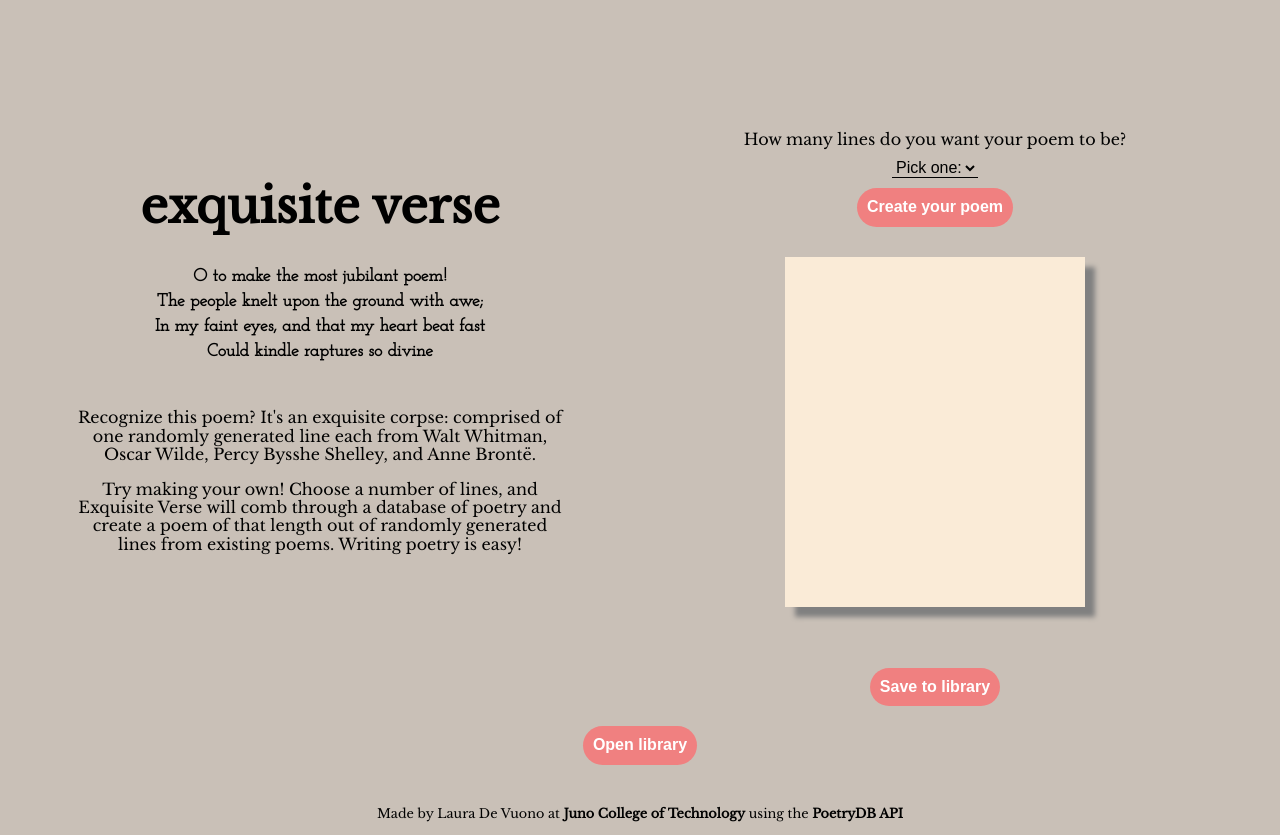
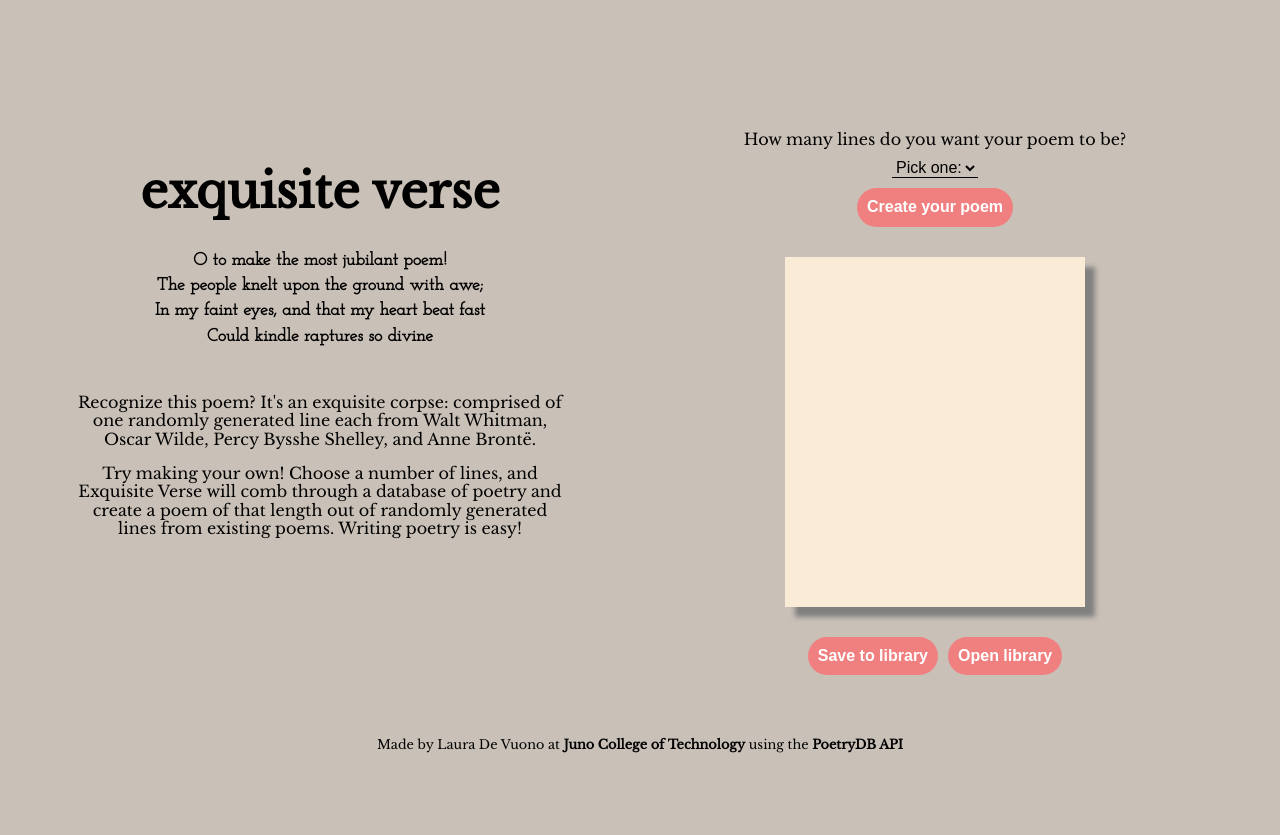
Before and after one commit to ldevuono/exquisiteVerse, a React (Create React App) app: page / in a window 1280 px wide. After the commit the page ends 800 px from the top, so only its background shows below. Built offline with nearby package versions, Linux system fonts and the light colour scheme; no server answers; the database is empty; a web font is replaced by a local one.

Commit message:
moved open library button

```diff
--- a/src/App.css
+++ b/src/App.css
@@ -345,7 +345,7 @@ h1 {
 
 
 /* form */
-form {
+form.wrapper {
   display: flex;
   flex-direction: column;
   align-items: center;
@@ -380,8 +380,14 @@ button {
   margin-top: 10px;
 }
 
-.libraryButton {
-  margin-top: 3px;
+.saveAndOpenButtons {
+  display: flex;
+  align-items: center;
+  margin-top: 5px;
+}
+
+.openLibrary {
+  margin-left: 10px;
 }
 
 button:hover,
@@ -391,18 +397,12 @@ button:focus {
 
 /* Library */
 
-.openLibrary {
-  text-align: center;
-}
-
-
 .closeLibrary {
   display: block;
   text-align: justify;
   font-weight: bold;
   border-radius: 0;
 }
-
 
 
 .library {
--- a/src/App.js
+++ b/src/App.js
@@ -127,21 +127,21 @@ function App() {
               poem={poem} />
             <DisplayAuthors
               authors={authors} />
-            <div className="libraryButton">
+            <div className="saveAndOpenButtons">
               <LibraryButton
                 librarySubmit={librarySubmit}
               />
+              {/* button to open library */}
+              <button onClick={() => { setShowLibrary(true) }} class="openLibrary">Open library</button>
             </div>
-          </div>
+          </div> {/*end poem generator  */}
         </main>
       </section> {/*end .mainContent */}
       <section className="libraryContent">
-        <div className="openLibrary">
-          <button onClick={() => { setShowLibrary(true) }}>Open library</button>
-        </div>
         {
           showLibrary ?
             <div className="library">
+              {/* button to close library */}
               <button onClick={() => { setShowLibrary(false) }} className="closeLibrary">Close</button>
               <Library
                 handleRemovePoem={handleRemovePoem}
```
